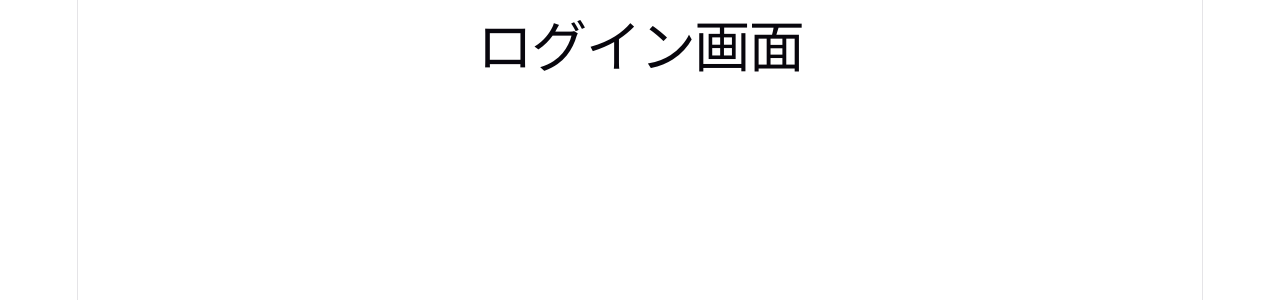
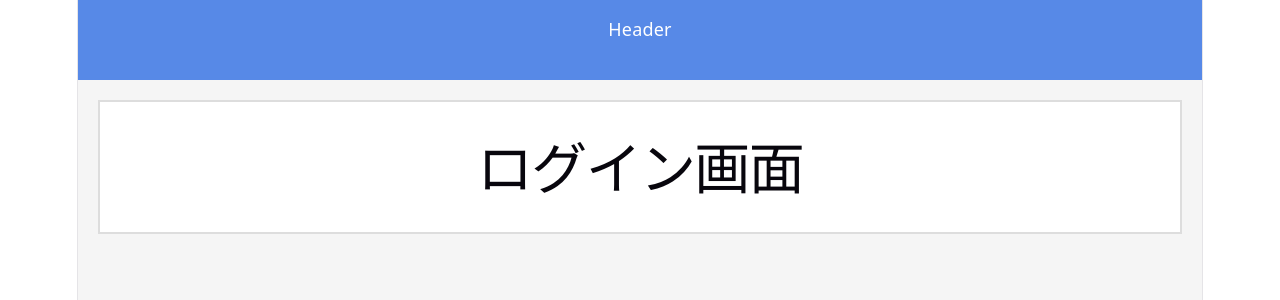
Before and after one commit to mei3336/ptu-training-hosoya, a React (Vite) app in the folder frontend/: page / in a window 1280 px wide. Shown: the top 300 px of the page. Built offline with nearby package versions, Linux system fonts and the light colour scheme.

Commit message:
frontend\src\App.jsxにfrontend/src/App.cssをインポートしたことで、CSSが連携できた。

```diff
--- a/frontend/src/App.css
+++ b/frontend/src/App.css
@@ -2,15 +2,20 @@
 
 .layout {
   min-height: 100vh;
+  background-color: #f5f5f5; /* レイアウト全体 */
 }
 
-.layout-body {
-  display: flex;
+.header {
+  height: 80px;
+  width: 100%;
+  background-color: #5789e7; /* 青紫 */
+  color: white;
+  padding: 16px;
 }
 
-
-
 .main-content {
-  flex: 1;
-  padding: 24px;
+  background-color: #ffffff; /* 白 */
+  border: 2px solid #ddd;
+  padding: 20px;
+  margin: 20px;
 }
--- a/frontend/src/App.jsx
+++ b/frontend/src/App.jsx
@@ -7,8 +7,7 @@ import UserEditPage from "./pages/UserEditPage";
 import UserManagementPage from "./pages/UserManagementPage";
 
 import MainLayout from "./layouts/MainLayout";
-import AuthLayout from "./layouts/AuthLayout";
-
+import "./App.css";
 
 function App() {
   return (
@@ -18,9 +17,9 @@ function App() {
         <Route
           path="/"
           element={
-            <AuthLayout>
+            <MainLayout>
               <LoginPage />
-            </AuthLayout>
+            </MainLayout>
           }
         />
 
--- a/frontend/src/components/Header.jsx
+++ b/frontend/src/components/Header.jsx
@@ -1,7 +1,8 @@
 function Header() {
   return (
-    <header>
-      <h1>ヘッダー</h1>
+
+    <header className="header">
+     Header
     </header>
   );
 }
--- a/frontend/src/layouts/MainLayout.jsx
+++ b/frontend/src/layouts/MainLayout.jsx
@@ -3,6 +3,7 @@ import Header from "../components/Header";
 function MainLayout({ children }) {
   return (
     <div className="layout">
+      <Header />
 
       <main className="main-content">
         {children}
```
